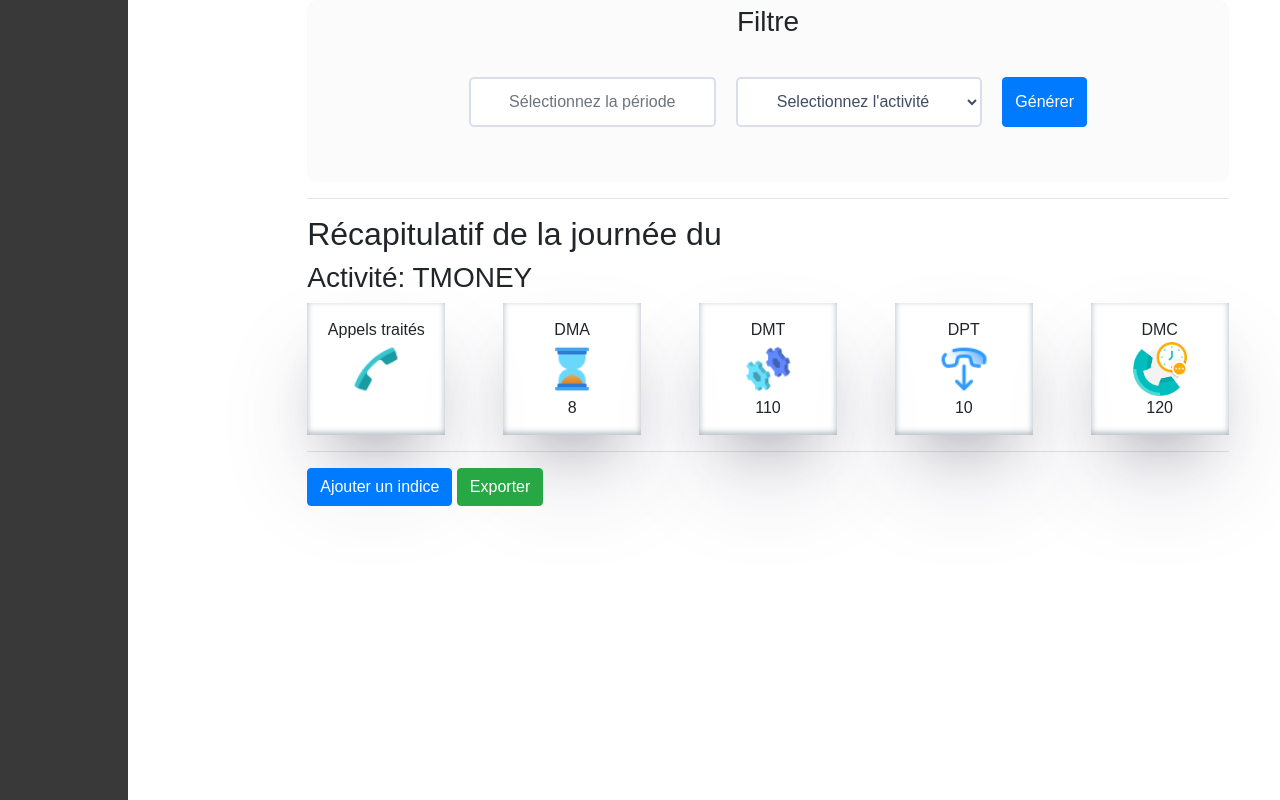
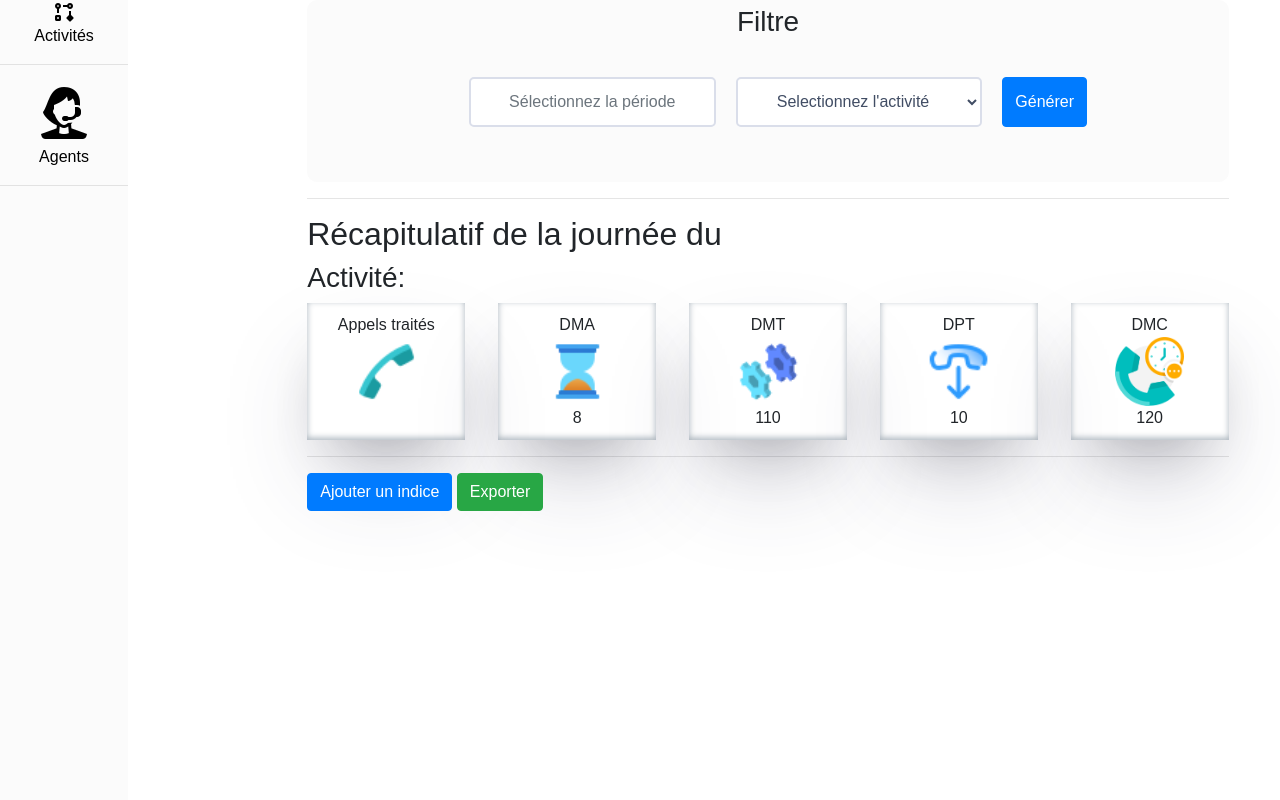
Before and after one commit to iamprosper/dashflow, a Django app: page /dashboard/ in a window 1280 px wide. Shown: the part 74-874 px from the top of the page. Run offline with Django 5.2, Linux system fonts and the light colour scheme; data that the repository does not hold is empty; some libraries are stand-ins or nearby versions.

Commit message:
Templating updating#3

```diff
--- a/dashboard/static/css/base.css
+++ b/dashboard/static/css/base.css
@@ -96,6 +96,11 @@ nav {
     margin-bottom: 10px;
 }
 
+#app_title a{
+    text-decoration: none;
+    color: white;
+}
+
 nav ul {
     list-style: none;
     display: flex;
@@ -122,9 +127,17 @@ nav ul li{
 }
 
 #side_menu{
-    background-color: rgb(58, 57, 57);
+    background-color: #FBFBFB;
     height: 100%;
     width: 10%;
+}
+
+#side_menu a{
+    display: flex;
+    flex-direction: column;
+    align-items: center;
+    text-decoration: none;
+    color: initial;
 }
 
 .box{
@@ -155,10 +168,11 @@ nav ul li{
     width: 15%;
     align-items: center;
     /* background-color: gray; */
-    padding: 15px;
+    padding: 10px;
     box-shadow: rgba(50, 50, 93, 0.25) 0px 50px 100px -20px,
     rgba(0, 0, 0, 0.3) 0px 30px 60px -30px,
     rgba(10, 37, 64, 0.35) 0px -2px 6px 0px inset;
+    box-sizing: content-box;
 }
 
 #stats div img{
--- a/dashboard/static/js/base.js
+++ b/dashboard/static/js/base.js
@@ -4,6 +4,7 @@ $(document).ready(function(){
     let dmt;
     let dpt;
     let dmc;
+    // inbound_ext_values = {};
     let jsonResponse;
     var min_selected_date = "";
     var max_selected_date = "";
@@ -84,7 +85,9 @@ $(document).ready(function(){
                         console.log(response);
                         console.log(JSON.parse(response["message"]));
                         jsonResponse = JSON.parse(response["message"]);
-                        fillKPIs(jsonResponse);
+                        activity = response["activity"];
+                        // console.log(activity);
+                        fillKPIs(jsonResponse, activity);
                     },
                     error: function(xhr, errmsg, err){
                         console.log(`${xhr.status}: ${xhr.responseText}`);
@@ -125,11 +128,14 @@ $(document).ready(function(){
         return cookieValue;
     }
 
-    function fillKPIs(response){
+    function fillKPIs(response, activity){
         $("#dealed .nb").text(response["dealed_calls"]);
         $("#wait .nb").text(response["dma"]);
         $("#processed .nb").text(response["dmt"]);
         $("#post_process .nb").text(response["dpt"]);
         $("#com .nb").text(response["dmc"]);
+        // $("#date").text(min_selected_date);
+        $("#activity-name").text(activity);
+        // console.log(`Activity ${activity}`);
     }
 });
--- a/dashboard/templates/base.html
+++ b/dashboard/templates/base.html
@@ -18,8 +18,10 @@
     <body>
         <nav>
             <div id="app_title">
-                <span>Dashflow </span>
-                <img src="{% static 'img/analysis.png'%}" alt="icon">
+                <a href="#">
+                    <span>Dashflow</span>
+                    <img src="{% static 'img/analysis.png'%}" alt="icon">
+                </a>
             </div>
             <ul>
                 <img src="{% static 'img/account.png' %} " alt="Profile">
@@ -29,6 +31,16 @@
         </nav>
         <div id="body">
             <div id="side_menu">
+                <ul id="menu">
+                    <li id="activities">
+                        <a href=""><img src="{% static 'img/activity.png'%}" alt=""><span>Activités</span></a>
+                    </li>
+                    <hr>
+                    <li id="agents">
+                        <a href=""><img src="{% static 'img/agent.png'%}" alt=""><span>Agents</span></a>
+                    </li>
+                    <hr>
+                </ul>
                 <!-- <span>Modifier</span> -->
             </div>
             <hr>
--- a/dashboard/templates/dashboard/index.html
+++ b/dashboard/templates/dashboard/index.html
@@ -17,8 +17,8 @@
         </div>
         <hr>
     </div>
-    <h2>Récapitulatif de la journée du </h2>
-    <h3>Activité: TMONEY </h3>
+    <h2>Récapitulatif de la journée du <span id="date"></span> </h2>
+    <h3>Activité: <span id="activity-name"></span> </h3>
     <div id="stats">
         <div id="dealed">
             <span>Appels traités</span>
--- a/dashboard/views.py
+++ b/dashboard/views.py
@@ -27,6 +27,7 @@ def index(request):
                                                activity__name = data.get("activity"))[0]
         if (check_flow):
            print(check_flow)
+           activity = data.get("activity")
            json_str = jsonpickle.encode(check_flow)
         #    json_strr = json.dumps(check_flow)
            cf_dict = check_flow.__dict__
@@ -36,7 +37,7 @@ def index(request):
            print(type(cf_dict))
            print(cf_json)
            print(type(cf_json))
-           return JsonResponse({"message":cf_json})
+           return JsonResponse({"message":cf_json, "activity": activity})
             # return render(request, 'results.html', {'flow': check_flow})
 
         response_data = {'message': 'Données Inexistantes'}
@@ -158,6 +159,7 @@ def stream_csv_data(file_path):
     lFlow.dpt = dpt
     lFlow.dmt = dmt
     lFlow.activity = Activity.objects.filter(code_file__code=filtered_rows['LastCampaign'].iloc[0])[0]
+    print(lFlow.activity)
     lf = LittleFlow.objects.filter(start_date=min_date, end_date=max_date, activity=lFlow.activity).first()
     if not lf:
         lFlow.save()
```
Also changed, not shown: dashboard/static/img/activity.png (added), dashboard/static/img/agent.png (added).
